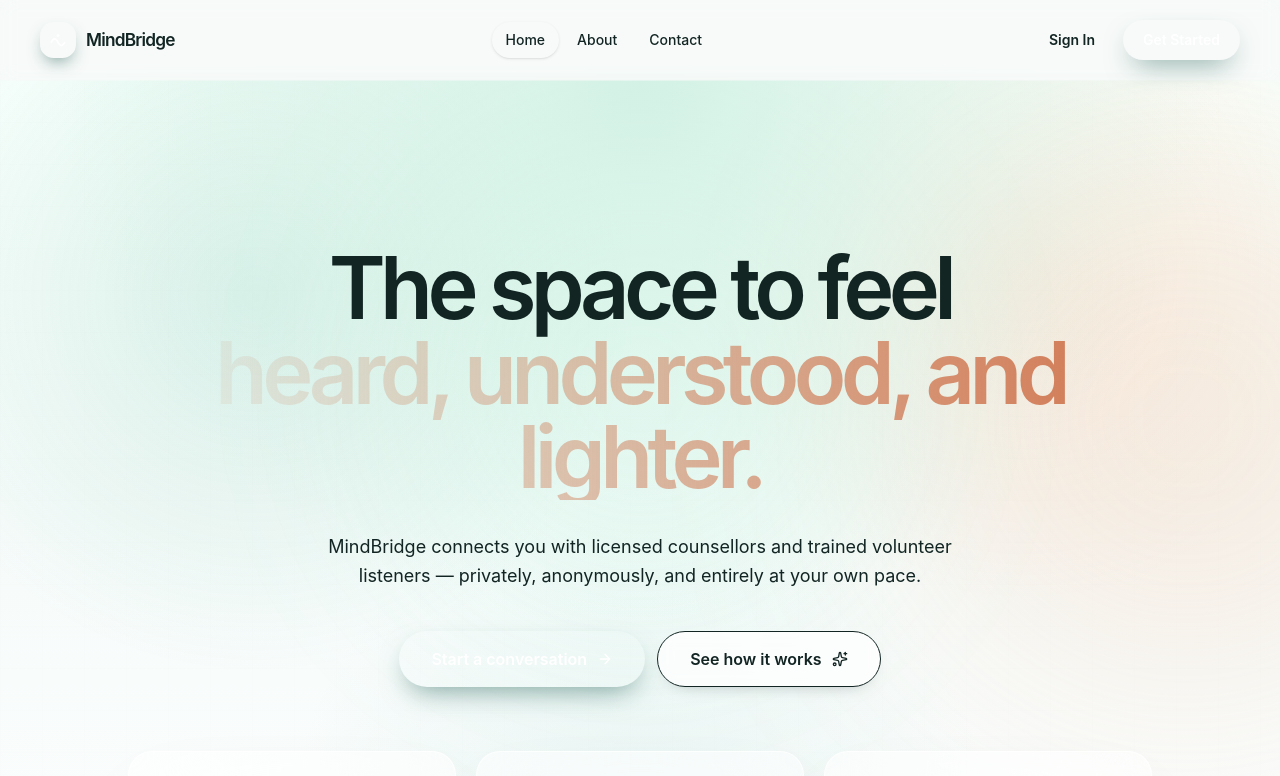
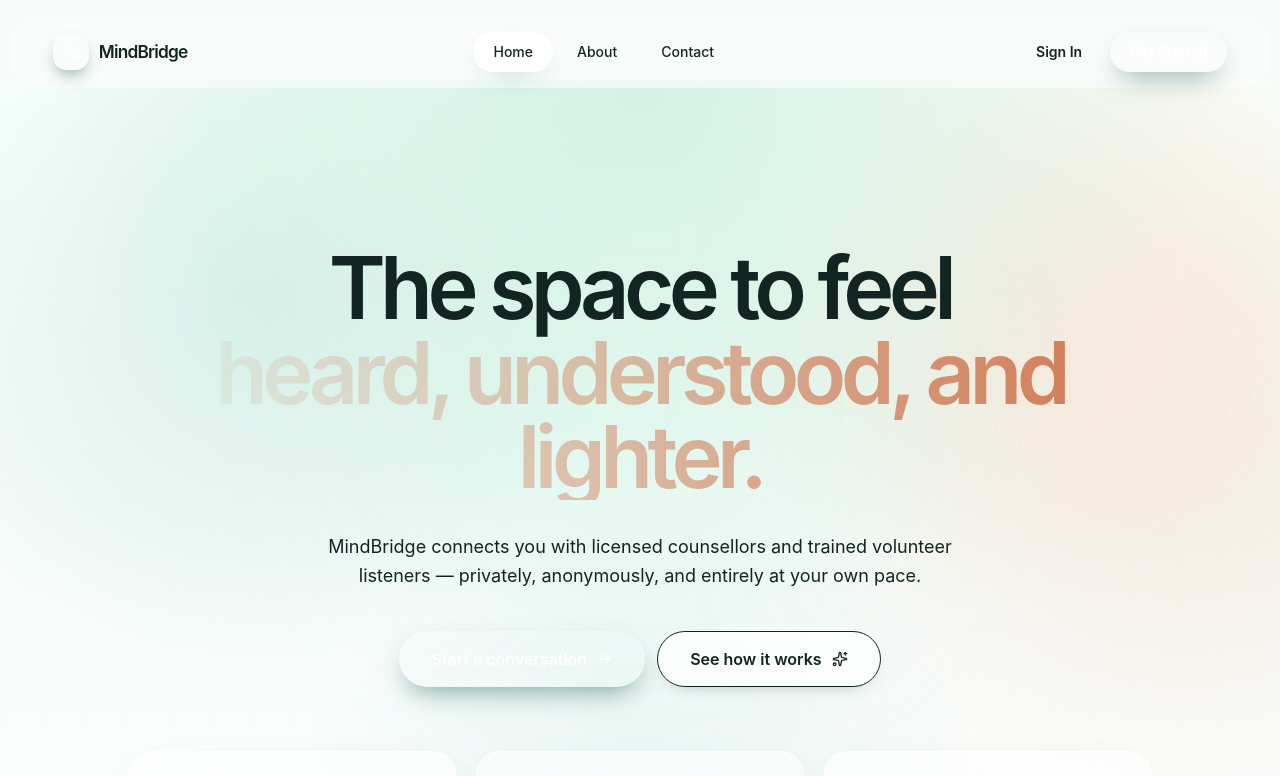
Before and after one commit to universelearnings-star/meri-site, a React (Vite) app: page / in a window 1280 px wide. Shown: the top 776 px of the page. Built offline with nearby package versions, Linux system fonts and the light colour scheme.

Commit message:
kuchh to kiya navbar.tsx me

```diff
--- a/src/components/layout/Navbar.tsx
+++ b/src/components/layout/Navbar.tsx
@@ -24,13 +24,13 @@ export function Navbar() {
   return (
     <header
       className={cn(
-        "fixed inset-x-0 top-0 z-50 transition-all duration-300",
+        "fixed inset-x-0 top-4 z-50 transition-all duration-500",
         scrolled
-          ? "border-b border-white/70 bg-white/75 shadow-[0_8px_28px_-18px_rgba(18,37,35,0.34)] backdrop-blur-2xl"
-          : "border-b border-transparent bg-background/30 backdrop-blur-sm"
+          ? "mx-auto w-[min(96%,1200px)] rounded-2xl border border-white/60 bg-white/70 shadow-[0_25px_70px_-25px_rgba(20,83,72,.35)] backdrop-blur-3xl"
+          : "mx-auto w-[min(98%,1280px)] rounded-3xl bg-white/35 backdrop-blur-xl"
       )}
     >
-      <nav className="mx-auto flex h-[4.5rem] max-w-7xl items-center justify-between px-5 sm:h-20 sm:px-6 lg:px-10">
+      <nav className="flex h-[72px] items-center justify-between px-7 lg:px-10">
         <Link to="/" onClick={closeMenu} aria-label="MindBridge home">
           <Logo />
         </Link>
@@ -42,10 +42,10 @@ export function Navbar() {
               to={item.path}
               className={({ isActive }) =>
                 cn(
-                  "rounded-full px-3.5 py-2 text-sm font-medium transition-colors duration-200",
+                  "relative rounded-full px-5 py-2.5 text-sm font-medium transition-all duration-300",
                   isActive
-                    ? "bg-primary-light text-primary-dark shadow-sm shadow-primary/5"
-                    : "text-text/65 hover:bg-white/80 hover:text-text"
+                    ? "bg-white text-primary-dark shadow-[0_10px_30px_-15px_rgba(20,83,72,.45)]"
+                    : "text-text/65 hover:bg-white/60 hover:text-primary-dark hover:shadow-md"
                 )
               }
             >
@@ -69,7 +69,7 @@ export function Navbar() {
         <button
           type="button"
           onClick={() => setIsOpen((prev) => !prev)}
-          className="inline-flex h-10 w-10 items-center justify-center rounded-full border border-text/5 bg-white/60 text-text shadow-sm backdrop-blur-sm transition-colors duration-200 hover:bg-primary-light lg:hidden"
+          className="inline-flex h-12 w-12 items-center justify-center rounded-2xl border border-white/60 bg-white/70 shadow-lg backdrop-blur-xl transition-all duration-300 hover:scale-105 hover:bg-white lg:hidden"
           aria-label={isOpen ? "Close menu" : "Open menu"}
           aria-expanded={isOpen}
         >
--- a/src/index.css
+++ b/src/index.css
@@ -1,103 +1,23 @@
 @import "tailwindcss";
 
 :root {
+  --color-background: #f7faf9;
+  --color-surface: #ffffff;
+  --color-text: #122523;
+  --color-muted: #647571;
+  --color-primary: #277d6d;
+  --color-primary-dark: #145348;
+  --color-primary-light: #dff4ed;
+  --color-accent: #e58955;
+  --color-accent-light: #fff0e6;
+  --font-sans: Inter, "SF Pro Text", "Segoe UI", sans-serif;
+  --font-display: "SF Pro Display", Inter, "Segoe UI", sans-serif;
 
-  /* ========= COLORS ========= */
-
-  --background: #F8FBFA;
-  --surface: #FFFFFF;
-  --surface-soft: #F4F8F7;
-
-  --primary: #2F8F7D;
-  --primary-dark: #1D5E55;
-  --primary-light: #D8F1EA;
-
-  --secondary: #F5EBDD;
-  --accent: #E5A97A;
-
-  --text: #132322;
-  --text-light: #51615F;
-  --muted: #74817F;
-
-  --success: #37B37E;
-  --warning: #F0B14A;
-  --danger: #E76A6A;
-
-  /* ========= GLASS ========= */
-
-  --glass-bg: rgba(255, 255, 255, .58);
-
-  --glass-border:
-    rgba(255, 255, 255, .70);
-
-  --glass-blur: 18px;
-
-  /* ========= SHADOWS ========= */
-
-  --shadow-xs:
-    0 2px 8px rgba(16, 24, 40, .05);
-
-  --shadow-sm:
-    0 8px 24px rgba(20, 83, 72, .08);
-
-  --shadow-md:
-    0 18px 40px rgba(20, 83, 72, .12);
-
-  --shadow-lg:
-    0 28px 60px rgba(20, 83, 72, .18);
-
-  --shadow-xl:
-    0 40px 80px rgba(20, 83, 72, .22);
-
-  /* ========= RADIUS ========= */
-
-  --radius-sm: 12px;
-  --radius-md: 18px;
-  --radius-lg: 28px;
-  --radius-xl: 36px;
-
-  /* ========= SPACING ========= */
-
-  --section-padding: 120px;
-
-  --container: 1200px;
-
-  /* ========= TRANSITIONS ========= */
-
-  --ease:
-    cubic-bezier(.22, .61, .36, 1);
-
-  --transition-fast:
-    .2s var(--ease);
-
-  --transition:
-    .35s var(--ease);
-
-  --transition-slow:
-    .6s var(--ease);
-
-  /* ========= GRADIENTS ========= */
-
-  --gradient-main:
-    linear-gradient(135deg,
-      #2F8F7D 0%,
-      #4DAA8D 50%,
-      #D89163 100%);
-
-  --gradient-light:
-    linear-gradient(145deg,
-      #effaf6 0%,
-      #f8fbfa 45%,
-      #fff8f2 100%);
-
-}
-
-/*:root {
   color: #122523;
   background: #f7faf9;
   font-synthesis: none;
   text-rendering: optimizeLegibility;
-}*/
+}
 
 * {
   box-sizing: border-box;
@@ -158,6 +78,7 @@ a:focus-visible {
   }
 }
 
+
 /* ============================= */
 /* PREMIUM DESIGN UTILITIES */
 /* ============================= */
@@ -202,6 +123,7 @@ a:focus-visible {
 
   background: var(--gradient-main);
 
+  background-clip: text;
   -webkit-background-clip: text;
 
   color: transparent;
```
